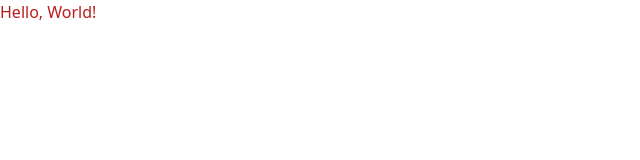
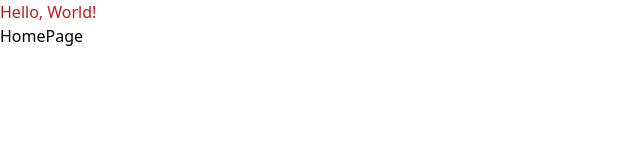
Before and after one commit to fedeesti/rent-a-car-front, a React (Vite) app: page / in a window 1280 px wide. Shown: the top 160 px of the page, without its empty margins (0-640 px from the left). Built offline with nearby package versions, Linux system fonts and the light colour scheme.

Commit message:
Add react-router-dom
Add dependency react-router, cypress, and create a HomePage component. Tests are added to check the component.

```diff
--- a/package.json
+++ b/package.json
@@ -11,7 +11,8 @@
   },
   "dependencies": {
     "react": "^18.2.0",
-    "react-dom": "^18.2.0"
+    "react-dom": "^18.2.0",
+    "react-router-dom": "^6.14.1"
   },
   "devDependencies": {
     "@types/react": "^18.2.14",
--- a/src/App.tsx
+++ b/src/App.tsx
@@ -1,5 +1,19 @@
+import { Routes, Route } from 'react-router-dom';
+import { HomePage } from './pages/HomePage';
+
 function App() {
-  return <h1 className="text-red-700">Hello, World!</h1>;
+  return (
+    <>
+      <header>
+        <h1 className="text-red-700">Hello, World!</h1>
+      </header>
+      <main>
+        <Routes>
+          <Route path="/" element={<HomePage />} />
+        </Routes>
+      </main>
+    </>
+  );
 }
 
 export default App;
--- a/src/main.tsx
+++ b/src/main.tsx
@@ -1,10 +1,13 @@
-import React from 'react'
-import ReactDOM from 'react-dom/client'
-import App from './App.tsx'
-import './index.css'
+import React from 'react';
+import ReactDOM from 'react-dom/client';
+import { BrowserRouter } from 'react-router-dom';
+import App from './App.tsx';
+import './index.css';
 
 ReactDOM.createRoot(document.getElementById('root')!).render(
   <React.StrictMode>
-    <App />
+    <BrowserRouter>
+      <App />
+    </BrowserRouter>
   </React.StrictMode>,
-)
+);
--- /dev/null
+++ b/src/pages/HomePage.tsx
@@ -0,0 +1,3 @@
+export function HomePage() {
+  return <h1>HomePage</h1>;
+}
```
Also changed, not shown: 1 other file (tests, documents, lock files or other folders).
